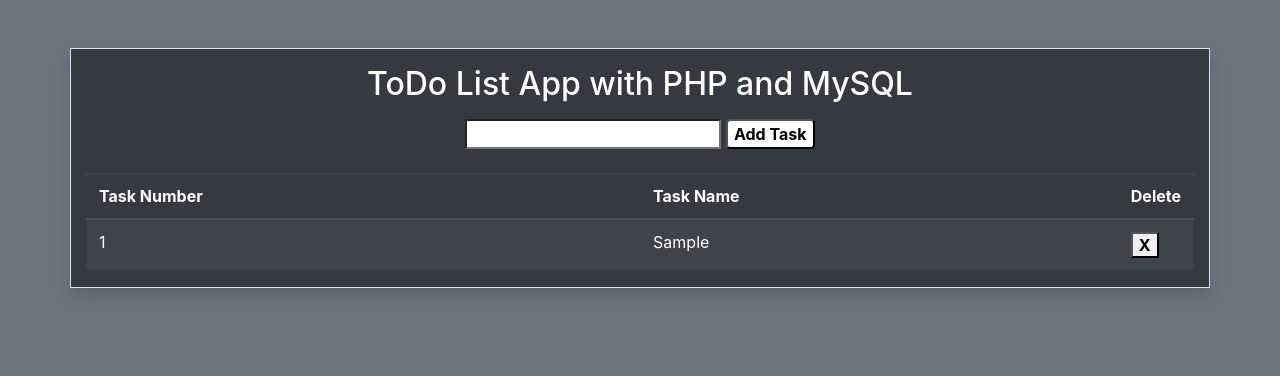
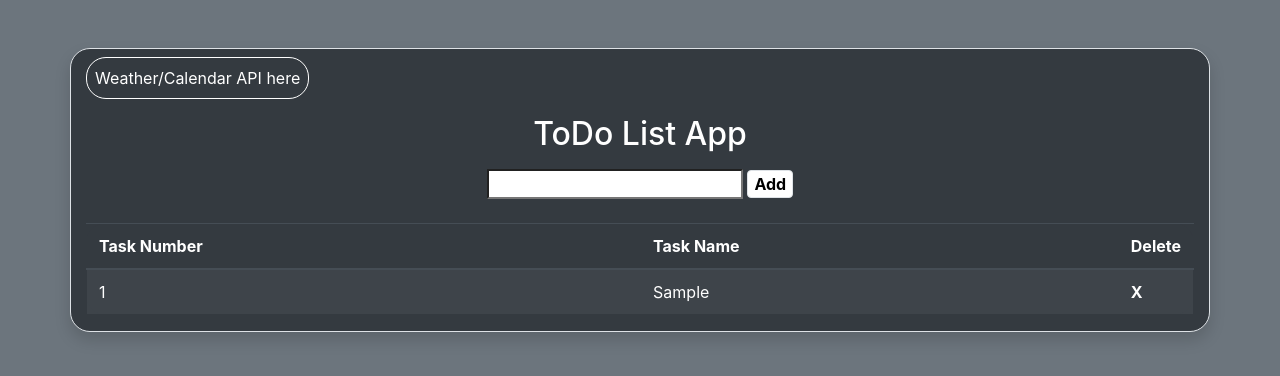
Before and after one commit to grakseasy/ToDo-App, a PHP site: page / in a window 1280 px wide. Shown: the top 376 px of the page. Run offline with PHP 8.4, Linux system fonts and the light colour scheme; tables that the repository leaves empty or names only in its code hold one stand-in row (values such as "Sample post").

Commit message:
Add files via upload

```diff
--- a/projekat/index.php
+++ b/projekat/index.php
@@ -37,10 +37,13 @@
     <title>ToDo App</title>
   </head>
   <body class="bg-secondary">
-    <div class="container bg-dark border shadow mt-5">
+    <div class="container bg-dark border shadow mt-5" style="border-radius: 20px;">
 
         <div class="heading text-white">
-            <h2 class="m-3" style="font-style: 'Hervetica'; text-align: center;">ToDo List App with PHP and MySQL</h2>
+            <div class="pb-2"></div>
+        <div class="border border-white p-2" style="width: fit-content; border-radius: 20px;">Weather/Calendar API here</div>
+
+        <h2 class="m-3" style="font-style: 'Hervetica'; text-align: center;">ToDo List App</h2>
         </div>
         <form method="post" action="index.php" class="input_form">
             <div class="text-white" style="text-align: center;">
@@ -50,12 +53,12 @@
             </div>
             <div style="text-align: center;" class="mb-4">
                   <input type="text" name="task" class="task_input bg-white">
-                  <button style="font-weight: bold;" type="submit" name="submit" id="add_btn" class="add_btn bg-white button rounded ">Add Task</button>
+                  <button style="font-weight: bold;" type="submit" name="submit" id="add_btn" class="add_btn bg-white button rounded border">Add</button>
             </div>
 
         </form>
 
-        <table class="table border border-dark table-striped table-dark">
+        <table style="border-radius: 20px;" class="table border border-dark table-striped table-dark">
             <thead>
                 <tr>
                     <th>Task Number</th>
@@ -64,7 +67,7 @@
                 </tr>
             </thead>
 
-            <tbody class="p-3">
+            <tbody class="p-3" style="border-radius: 20px;">
                 <?php
                 // select all tasks if page is visited or refreshed
                 $tasks = mysqli_query($db, "SELECT * FROM tasks");
@@ -76,7 +79,7 @@
                         <td> <?php echo $i; ?> </td>
                         <td class="task"> <?php echo $row['task']; ?> </td>
                         <td class="delete">
-                            <a class="text-white" href="index.php?del_task=<?php echo $row['id'] ?>"><button class="btn-white"> <span style="font-weight: bold;">X</span></button></a>
+                            <a class="text-white" href="index.php?del_task=<?php echo $row['id'] ?>"><span style="font-weight: bold;">X</span></a>
                         </td>
                     </tr>
 
```
